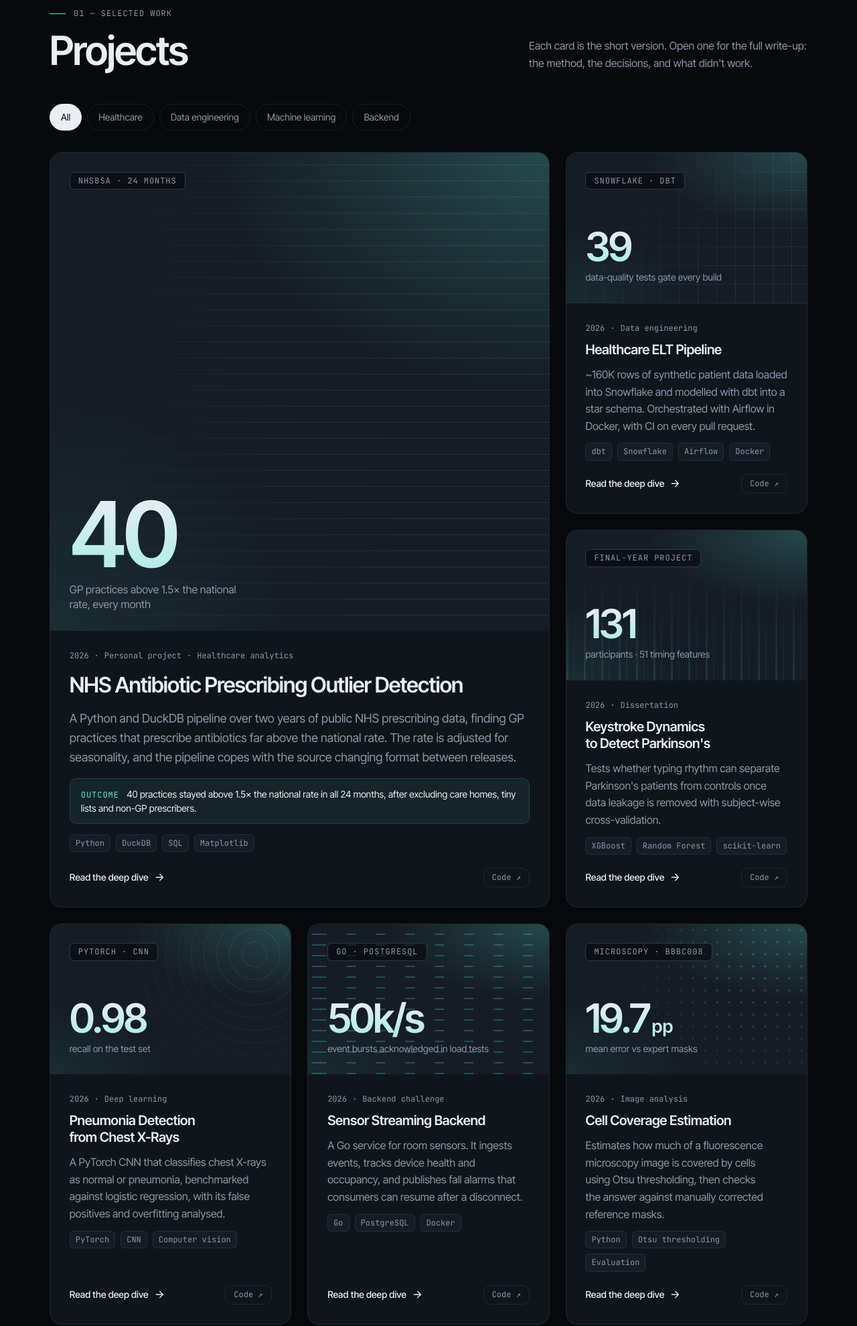
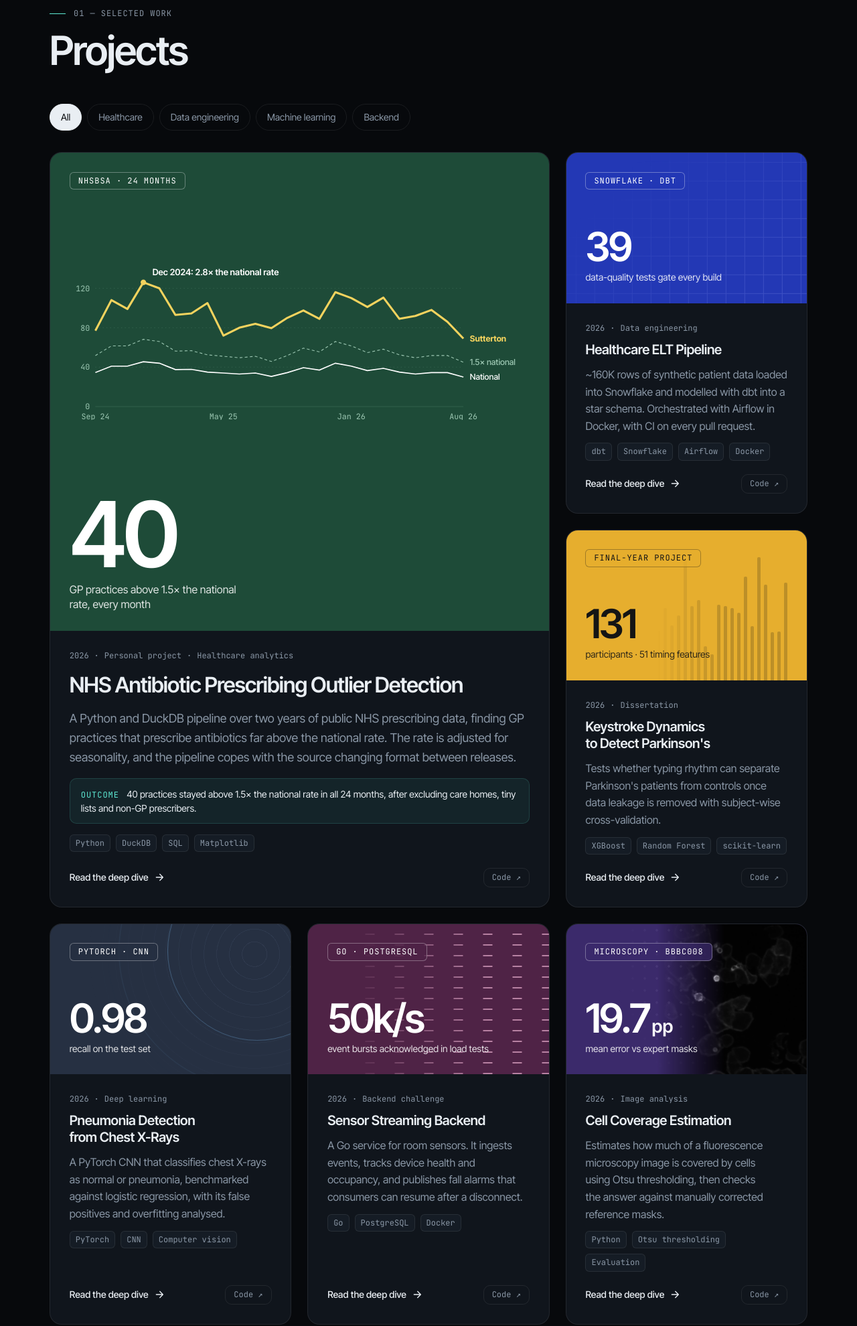
Before and after one commit to junayd-elahi/portfolio, a plain HTML site: page index.html in a window 1280 px wide. Shown: the part 1077-3057 px from the top of the page at 67% size. Drawn offline with Linux system fonts and the light colour scheme.

Commit message:
Give each project its own colour and cover animation
- Coloured covers per project: green, cobalt, ochre, slate, plum, violet
- NHS cover now shows the outlier chart, which draws in on scroll
- Cover animations: drifting grid, typing-rhythm bars, scan rings,
  event stream, microscope field
- Remove the About profile card, the tool marquee and the Projects intro line
- References show role and company only

```diff
--- /dev/null
+++ b/css/colours.css
@@ -0,0 +1,77 @@
+/* Prototype layer on top of the live site: a colour per project, with its own cover animation. */
+
+/* project colours: each sets the cover colour and the colours used on top of it */
+.c-green  { --c:#1E4B38; --f-fg:#FFFFFF; --f-muted:#9CC7B2; --f-acc:#F4D35E; --f-line:#3B6B56; --on:#FFFFFF; }
+.c-cobalt { --c:#2338B5; --f-fg:#FFFFFF; --f-muted:#AEB8F2; --f-acc:#FFD166; --f-line:#4A5CCB; --on:#FFFFFF; }
+.c-ochre  { --c:#E6AE2E; --f-fg:#151515; --f-muted:#6E5413; --f-acc:#FFFFFF; --f-line:#C8951E; --on:#151515; }
+.c-slate  { --c:#263042; --f-fg:#FFFFFF; --f-muted:#9AA6BC; --f-acc:#86C8FF; --f-line:#3A465C; --on:#FFFFFF; }
+.c-plum   { --c:#4F2346; --f-fg:#FFFFFF; --f-muted:#C9A6BF; --f-acc:#FFC2E2; --f-line:#6E3D63; --on:#FFFFFF; }
+.c-violet { --c:#3B2A6B; --f-fg:#FFFFFF; --f-muted:#B7A9E0; --f-acc:#FFD166; --f-line:#56458A; --on:#FFFFFF; }
+
+.cover[class*="c-"] { background: var(--c); color: var(--on); --sans: var(--font-sans); --mono: var(--font-mono); }
+.cover[class*="c-"] .cover__tag { color: var(--on); border-color: color-mix(in srgb, var(--on) 32%, transparent); background: color-mix(in srgb, var(--c) 70%, transparent); z-index: 1; }
+.cover[class*="c-"] .cover__stat { z-index: 1; }
+.cover[class*="c-"] .cover__stat strong { background: none; color: var(--on); -webkit-text-fill-color: currentColor; }
+.cover[class*="c-"] .cover__stat span { color: var(--on); opacity: .86; }
+
+/* light that follows the cursor over the cover (same --mx/--my the card glow uses) */
+.cover[class*="c-"]::after { content: ""; position: absolute; inset: 0; pointer-events: none; opacity: 0; transition: opacity .4s; background: radial-gradient(360px circle at var(--mx) var(--my), rgba(255,255,255,.18), transparent 60%); }
+.card:hover .cover[class*="c-"]::after { opacity: 1; }
+
+/* animation layer */
+.pat { position: absolute; inset: 0; pointer-events: none; }
+
+/* NHS: the chart draws itself in when the card arrives */
+.cover--chart { justify-content: flex-start; gap: var(--s-4); }
+.cover--chart::before { display: none; }
+.cover__top { position: relative; z-index: 1; display: flex; justify-content: space-between; align-items: center; gap: var(--s-3) var(--s-5); flex-wrap: wrap; }
+.cover__mini { font-size: var(--fs-sm); opacity: .92; max-width: 34ch; text-align: right; }
+.cover__mini strong { font-size: 1.9em; font-weight: 600; letter-spacing: -.02em; margin-right: 4px; vertical-align: -2px; }
+.cover--chart svg { position: relative; z-index: 1; width: 100%; height: auto; margin-block: auto; }
+.cover--chart .cover__stat { margin-top: 0; }
+.cover--chart .ft { font-family: var(--font-mono); fill: var(--f-muted); }
+html.js .cover--chart .draw { stroke-dasharray: 1; stroke-dashoffset: 1; }
+html.js .card.is-in .cover--chart .draw { transition: stroke-dashoffset 2.2s var(--ease) .4s; stroke-dashoffset: 0; }
+html.js .cover--chart .fadein, html.js .cover--chart .late { opacity: 0; transition: opacity .9s; }
+html.js .card.is-in .cover--chart .fadein { opacity: 1; transition-delay: .2s; }
+html.js .card.is-in .cover--chart .late { opacity: 1; transition-delay: 2s; }
+
+/* ELT: the grid drifts */
+.c-cobalt.cover--grid::before { opacity: .7; background-image: linear-gradient(var(--f-line) 1px, transparent 1px), linear-gradient(90deg, var(--f-line) 1px, transparent 1px); background-size: 28px 28px; animation: gridDrift 14s linear infinite; }
+@keyframes gridDrift { to { background-position: 28px 28px; } }
+
+/* Keystroke: bars rise and fall like typing rhythm */
+.c-ochre.cover--bars::before { display: none; }
+.pat--bars { left: 38%; display: flex; align-items: flex-end; justify-content: flex-end; gap: 5px; padding-right: var(--pad); -webkit-mask-image: linear-gradient(90deg, transparent, #000 45%); mask-image: linear-gradient(90deg, transparent, #000 45%); }
+.pat--bars i { flex: none; width: 5px; height: var(--h); background: var(--f-fg); opacity: .2; border-radius: 2px 2px 0 0; animation: typing 1.4s ease-in-out infinite alternate; animation-delay: var(--d); }
+@keyframes typing { to { height: var(--h2); } }
+
+/* Pneumonia: scan rings pulse out */
+.c-slate.cover--rings::before { opacity: .5; background-image: repeating-radial-gradient(circle at 85% 20%, transparent 0 18px, var(--f-line) 18px 19px); }
+.pat--rings i { position: absolute; right: -100px; top: -110px; width: 300px; aspect-ratio: 1; border-radius: 50%; border: 1.5px solid var(--f-acc); opacity: 0; animation: ring 4.5s cubic-bezier(.2,.6,.3,1) infinite; }
+.pat--rings i:nth-child(2) { animation-delay: 1.5s; }
+.pat--rings i:nth-child(3) { animation-delay: 3s; }
+@keyframes ring { 0% { transform: scale(.15); opacity: .8; } 100% { transform: scale(1.5); opacity: 0; } }
+
+/* Sensor: the event stream, in the project's colour */
+.c-plum.cover--stream::before { opacity: .6; background-image: repeating-linear-gradient(90deg, var(--f-acc) 0 14px, transparent 14px 44px); animation-duration: 1.4s;
+  -webkit-mask-image: repeating-linear-gradient(0deg, #000 0 2px, transparent 2px 16px), linear-gradient(90deg, transparent 15%, #000 75%); -webkit-mask-composite: source-in;
+  mask-image: repeating-linear-gradient(0deg, #000 0 2px, transparent 2px 16px), linear-gradient(90deg, transparent 15%, #000 75%); mask-composite: intersect; }
+
+/* Cell coverage: the real microscope field glows through */
+.c-violet.cover--dots::before { opacity: .35; background-image: radial-gradient(circle, var(--f-muted) 1.5px, transparent 2px); }
+.pat--micro { left: auto; right: 0; width: min(62%, 300px); overflow: hidden; -webkit-mask-image: linear-gradient(90deg, transparent, #000 45%); mask-image: linear-gradient(90deg, transparent, #000 45%); }
+.pat--micro img { position: absolute; max-width: none; height: 150%; width: auto; top: -26%; left: -6%; mix-blend-mode: screen; animation: zoom 18s ease-in-out infinite alternate; }
+@keyframes zoom { to { transform: scale(1.12) translate(-3%, 2%); } }
+
+/* About without the profile card */
+.about--solo { grid-template-columns: minmax(0, 1fr); max-width: 860px; }
+
+@media (prefers-reduced-motion: reduce) {
+  .pat *, .pat, .cover::before { animation: none !important; }
+  html.js .cover--chart .draw { stroke-dashoffset: 0; }
+  html.js .cover--chart .fadein, html.js .cover--chart .late { opacity: 1; }
+}
+
+/* the NHS cover holds a chart, so it sizes to its content on every screen */
+.card.card--feature .card__media { aspect-ratio: auto; }
--- a/index.html
+++ b/index.html
@@ -13,6 +13,7 @@
   <link rel="preconnect" href="https://fonts.gstatic.com" crossorigin />
   <link href="https://fonts.googleapis.com/css2?family=Inter+Tight:wght@400;500;600;700&family=Instrument+Serif:ital@0;1&family=JetBrains+Mono:wght@400;500&display=swap" rel="stylesheet" />
   <link rel="stylesheet" href="css/style.css" />
+  <link rel="stylesheet" href="css/colours.css" />
   <script>document.documentElement.classList.add('js');try{var t=localStorage.getItem('theme');if(t)document.documentElement.dataset.theme=t;}catch(e){}</script>
 </head>
 <body>
@@ -119,9 +120,6 @@
             <p class="eyebrow" data-reveal>01 — Selected work</p>
             <h2 class="section__title" data-reveal>Projects</h2>
           </div>
-          <p class="section__intro muted" data-reveal>
-            Each card is the short version. Open one for the full write-up: the method, the decisions, and what didn't work.
-          </p>
         </div>
 
         <div class="filters" data-reveal>
@@ -137,9 +135,21 @@
           <article class="card card--feature" data-tags="healthcare data" data-reveal>
             <a href="projects/nhs-antibiotic-prescribing.html" class="card__link" aria-label="NHS Antibiotic Prescribing Outlier Detection: read the write-up"></a>
             <div class="card__media">
-              <div class="cover cover--lines">
+              <div class="cover cover--chart c-green">
                 <span class="cover__tag">NHSBSA · 24 months</span>
-                <div class="cover__stat"><strong>40</strong><span>GP practices above 1.5× the national rate, every month</span></div>
+                <svg viewBox="0 0 1000 345" role="img" aria-labelledby="nhsT">
+            <title id="nhsT">Sutterton Surgery stays above 1.5 times the national rate every month from September 2024 to August 2026</title>
+            <g style="stroke:var(--f-line)" stroke-width="1"><line x1="56" y1="316" x2="856" y2="316"/><line x1="56" y1="230.3" x2="856" y2="230.3" stroke-dasharray="2 6"/><line x1="56" y1="144.6" x2="856" y2="144.6" stroke-dasharray="2 6"/><line x1="56" y1="58.9" x2="856" y2="58.9" stroke-dasharray="2 6"/></g>
+            <g font-size="17" text-anchor="end" class="ft"><text x="44" y="322">0</text><text x="44" y="236">40</text><text x="44" y="151">80</text><text x="44" y="65">120</text></g>
+            <g font-size="17" text-anchor="middle" class="ft"><text x="56" y="343">Sep 24</text><text x="334.3" y="343">May 25</text><text x="612.5" y="343">Jan 26</text><text x="856" y="343">Aug 26</text></g>
+            <path class="fadein" d="M56.0,205.1 L90.8,184.2 L125.6,184.2 L160.3,169.8 L195.1,174.6 L229.9,195.5 L264.7,194.5 L299.5,203.5 L334.3,206.7 L369.0,209.9 L403.8,206.7 L438.6,218.0 L473.4,205.1 L508.2,189.0 L543.0,197.1 L577.7,174.6 L612.5,184.2 L647.3,198.7 L682.1,191.3 L716.9,203.5 L751.7,209.9 L786.4,205.1 L821.2,205.1 L856.0,219.6" fill="none" style="stroke:var(--f-muted)" stroke-width="1.6" stroke-dasharray="6 5"/>
+            <path class="fadein" d="M56.0,242.1 L90.8,228.1 L125.6,228.1 L160.3,218.5 L195.1,221.7 L229.9,235.6 L264.7,235.0 L299.5,241.0 L334.3,243.1 L369.0,245.3 L403.8,243.1 L438.6,250.6 L473.4,242.1 L508.2,231.4 L543.0,236.7 L577.7,221.7 L612.5,228.1 L647.3,237.8 L682.1,232.9 L716.9,241.0 L751.7,245.3 L786.4,242.1 L821.2,242.1 L856.0,251.7" fill="none" style="stroke:var(--f-fg)" stroke-width="2.4" opacity=".75"/>
+            <path class="draw" pathLength="1" d="M56.0,151.0 L90.8,84.6 L125.6,103.9 L160.3,46.0 L195.1,58.9 L229.9,116.7 L264.7,113.5 L299.5,91.0 L334.3,161.7 L369.0,144.6 L403.8,136.0 L438.6,145.6 L473.4,123.1 L508.2,107.1 L543.0,125.3 L577.7,67.4 L612.5,80.3 L647.3,99.6 L682.1,79.2 L716.9,125.3 L751.7,118.9 L786.4,106.0 L821.2,131.7 L856.0,168.1" fill="none" style="stroke:var(--f-acc)" stroke-width="4.5" stroke-linejoin="round"/>
+            <g class="late"><circle cx="160.3" cy="46" r="6" style="fill:var(--f-acc)"/>
+            <text x="180" y="30" font-size="19" style="fill:var(--f-fg);font-family:var(--sans);font-weight:600">Dec 2024: 2.8× the national rate</text></g>
+            <g class="late" font-size="18" style="font-family:var(--sans);font-weight:700"><text x="870" y="174" style="fill:var(--f-acc)">Sutterton</text><text x="870" y="225" style="fill:var(--f-muted);font-weight:500">1.5× national</text><text x="870" y="258" style="fill:var(--f-fg);font-weight:500">National</text></g>
+          </svg>
+                <div class="cover__stat"><strong data-count="40">40</strong><span>GP practices above 1.5× the national rate, every month</span></div>
               </div>
             </div>
             <div class="card__body">
@@ -159,7 +169,7 @@
           <article class="card" data-tags="healthcare data" data-reveal style="--d:.08s">
             <a href="projects/healthcare-elt.html" class="card__link" aria-label="Healthcare ELT Pipeline: read the write-up"></a>
             <div class="card__media">
-              <div class="cover cover--grid">
+              <div class="cover cover--grid c-cobalt">
                 <span class="cover__tag">Snowflake · dbt</span>
                 <div class="cover__stat"><strong>39</strong><span>data-quality tests gate every build</span></div>
               </div>
@@ -180,7 +190,7 @@
           <article class="card" data-tags="healthcare ml" data-reveal style="--d:.16s">
             <a href="projects/parkinsons-keystroke.html" class="card__link" aria-label="Keystroke Dynamics for Parkinson's: read the write-up"></a>
             <div class="card__media">
-              <div class="cover cover--bars">
+              <div class="cover cover--bars c-ochre"><div class="pat pat--bars" aria-hidden="true"></div>
                 <span class="cover__tag">Final-year project</span>
                 <div class="cover__stat"><strong>131</strong><span>participants · 51 timing features</span></div>
               </div>
@@ -201,7 +211,7 @@
           <article class="card" data-tags="healthcare ml" data-reveal>
             <a href="projects/pneumonia-cnn.html" class="card__link" aria-label="Pneumonia Detection from Chest X-Rays: read the write-up"></a>
             <div class="card__media">
-              <div class="cover cover--rings">
+              <div class="cover cover--rings c-slate"><div class="pat pat--rings" aria-hidden="true"><i></i><i></i><i></i></div>
                 <span class="cover__tag">PyTorch · CNN</span>
                 <div class="cover__stat"><strong>0.98</strong><span>recall on the test set</span></div>
               </div>
@@ -222,7 +232,7 @@
           <article class="card" data-tags="backend healthcare" data-reveal style="--d:.08s">
             <a href="projects/teton-streaming.html" class="card__link" aria-label="Sensor Streaming Backend: read the write-up"></a>
             <div class="card__media">
-              <div class="cover cover--stream">
+              <div class="cover cover--stream c-plum">
                 <span class="cover__tag">Go · PostgreSQL</span>
                 <div class="cover__stat"><strong>50k/s</strong><span>event bursts acknowledged in load tests</span></div>
               </div>
@@ -243,7 +253,7 @@
           <article class="card" data-tags="healthcare" data-reveal style="--d:.16s">
             <a href="projects/cell-coverage.html" class="card__link" aria-label="Cell Coverage Estimation: read the write-up"></a>
             <div class="card__media">
-              <div class="cover cover--dots">
+              <div class="cover cover--dots c-violet"><div class="pat pat--micro" aria-hidden="true"><img src="assets/cell-worst-prediction.png" alt=""></div>
                 <span class="cover__tag">Microscopy · BBBC008</span>
                 <div class="cover__stat"><strong>19.7<small>pp</small></strong><span>mean error vs expert masks</span></div>
               </div>
@@ -265,21 +275,7 @@
 
     <!-- ============ ABOUT ============ -->
     <section class="section section--alt" id="about">
-      <div class="container about">
-        <aside class="profile" data-reveal>
-          <!-- To use a photo: replace the .profile__mono div with <img class="profile__photo" src="assets/me.jpg" alt="Junayd Elahi"> -->
-          <div class="profile__mono" aria-hidden="true"><span>JE</span></div>
-          <div class="profile__body">
-            <strong>Junayd Elahi</strong>
-            <span class="muted">Data Analyst · London</span>
-            <span class="profile__status"><span class="pulse-dot"></span> Open to new roles</span>
-          </div>
-          <ul class="profile__links">
-            <li><a href="https://github.com/junayd-elahi" target="_blank" rel="noopener">GitHub <span>↗</span></a></li>
-            <li><a href="https://www.linkedin.com/in/junayd-elahi" target="_blank" rel="noopener">LinkedIn <span>↗</span></a></li>
-            <li><a href="assets/cv.pdf" target="_blank" rel="noopener">CV (PDF) <span>↗</span></a></li>
-          </ul>
-        </aside>
+      <div class="container about about--solo">
         <div class="about__text">
           <p class="eyebrow" data-reveal>02 — About</p>
           <h2 class="section__title" data-reveal>Hi, I'm Junayd.</h2>
@@ -394,11 +390,11 @@
         <div class="quotes">
           <figure class="quote" data-reveal>
             <blockquote>“It was entirely his own initiative that created the role he went on to hold. … He took these from idea to working tool largely independently.”</blockquote>
-            <figcaption><strong>Bernadette Teuma</strong><span class="muted">Director, Coldwell Banker Southbank</span></figcaption>
+            <figcaption><strong>Director</strong><span class="muted">Coldwell Banker Southbank</span></figcaption>
           </figure>
           <figure class="quote" data-reveal style="--d:.1s">
             <blockquote>“He picked things up at pace and became productive in a short space of time. … often spotting things from the user-facing side that the development team did not have the same visibility of.”</blockquote>
-            <figcaption><strong>Hassan N Hassan</strong><span class="muted">Managing Director, Gnomen</span></figcaption>
+            <figcaption><strong>Managing Director</strong><span class="muted">Gnomen</span></figcaption>
           </figure>
         </div>
       </div>
@@ -438,11 +434,6 @@
           <li><strong>Python · Linux · Git</strong><span>Boot.dev · Sep 2025</span></li>
         </ul>
       </div>
-      <div class="marquee" aria-hidden="true">
-        <div class="marquee__track">
-          <span>Python</span><span>dbt</span><span>Snowflake</span><span>Airflow</span><span>PyTorch</span><span>DuckDB</span><span>Go</span><span>XGBoost</span>
-        </div>
-      </div>
     </section>
 
     <!-- ============ CONTACT ============ -->
@@ -478,6 +469,7 @@
 
   <div class="toast" id="toast" role="status" aria-live="polite"></div>
   <script src="js/main.js"></script>
+  <script src="js/colours.js"></script>
   <!-- Cloudflare Web Analytics --><script type='module' src='https://static.cloudflareinsights.com/beacon.min.js' data-cf-beacon='{"token": "f90a17543a4844ba99978f94f0e0077e"}'></script><!-- End Cloudflare Web Analytics -->
 </body>
 </html>
--- /dev/null
+++ b/js/colours.js
@@ -0,0 +1,14 @@
+/* Prototype layer: builds the typing-rhythm bars on the keystroke cover. */
+(function () {
+  document.querySelectorAll('.pat--bars').forEach(function (p) {
+    var seed = 7;
+    function rnd() { seed = (seed * 9301 + 49297) % 233280; return seed / 233280; }
+    for (var k = 0; k < 30; k++) {
+      var b = document.createElement('i');
+      b.style.setProperty('--h', (14 + rnd() * 70) + '%');
+      b.style.setProperty('--h2', (10 + rnd() * 80) + '%');
+      b.style.setProperty('--d', (-rnd() * 1.4).toFixed(2) + 's');
+      p.appendChild(b);
+    }
+  });
+})();
```
